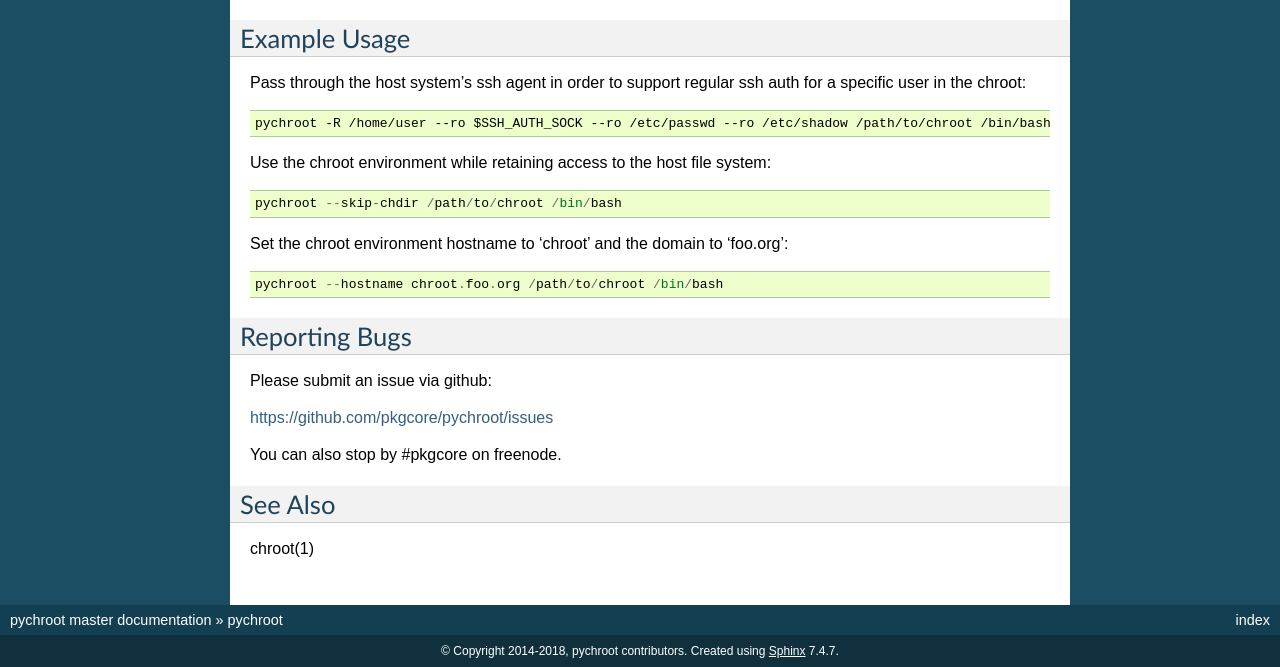
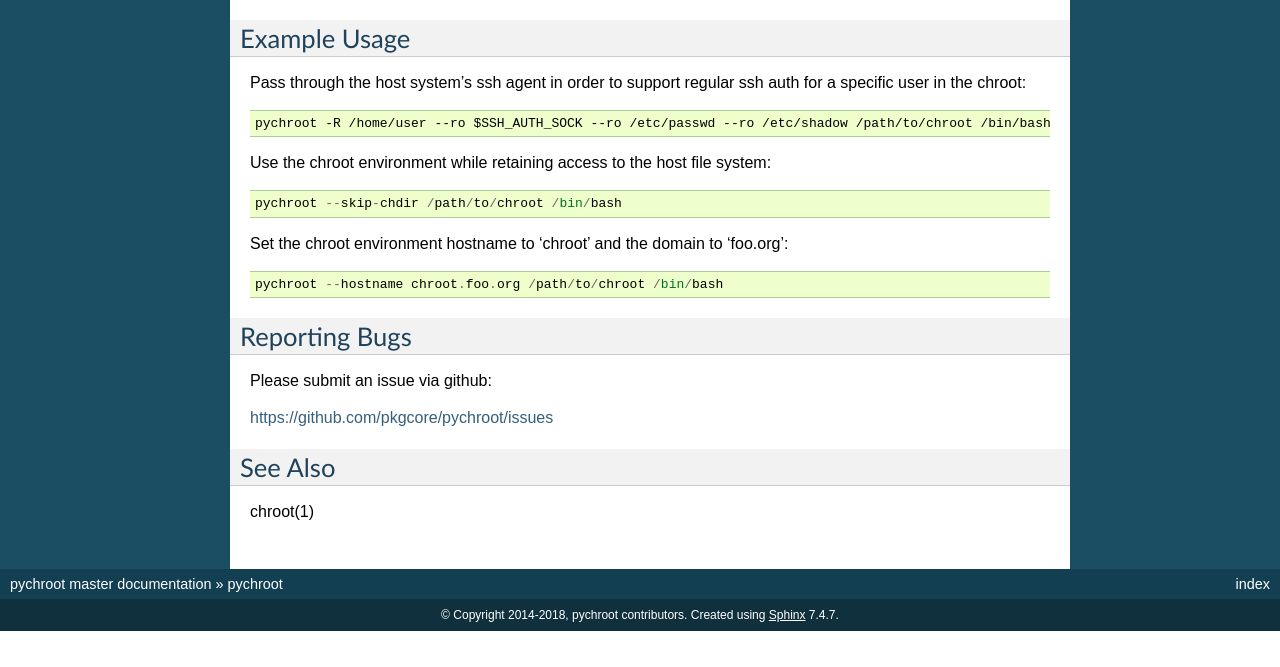
Before and after one commit to pkgcore/pychroot, a Sphinx documentation site: the page built from doc/man/pychroot.rst, in a window 1280 px wide. Shown: the part 386-1053 px from the top of the page. Built offline with Sphinx 7.4.7, drawn with Linux system fonts in a browser that asks for light colours; pages that are not in the unit, such as notebooks, are missing from menus; after the commit the page ends 1017 px from its top, so only the background shows below that.

Commit message:
doc: drop freenode channel reference

```diff
--- a/doc/man/pychroot.rst
+++ b/doc/man/pychroot.rst
@@ -29,8 +29,6 @@ Please submit an issue via github:
 
 https://github.com/pkgcore/pychroot/issues
 
-You can also stop by #pkgcore on freenode.
-
 See Also
 ========
 
```
